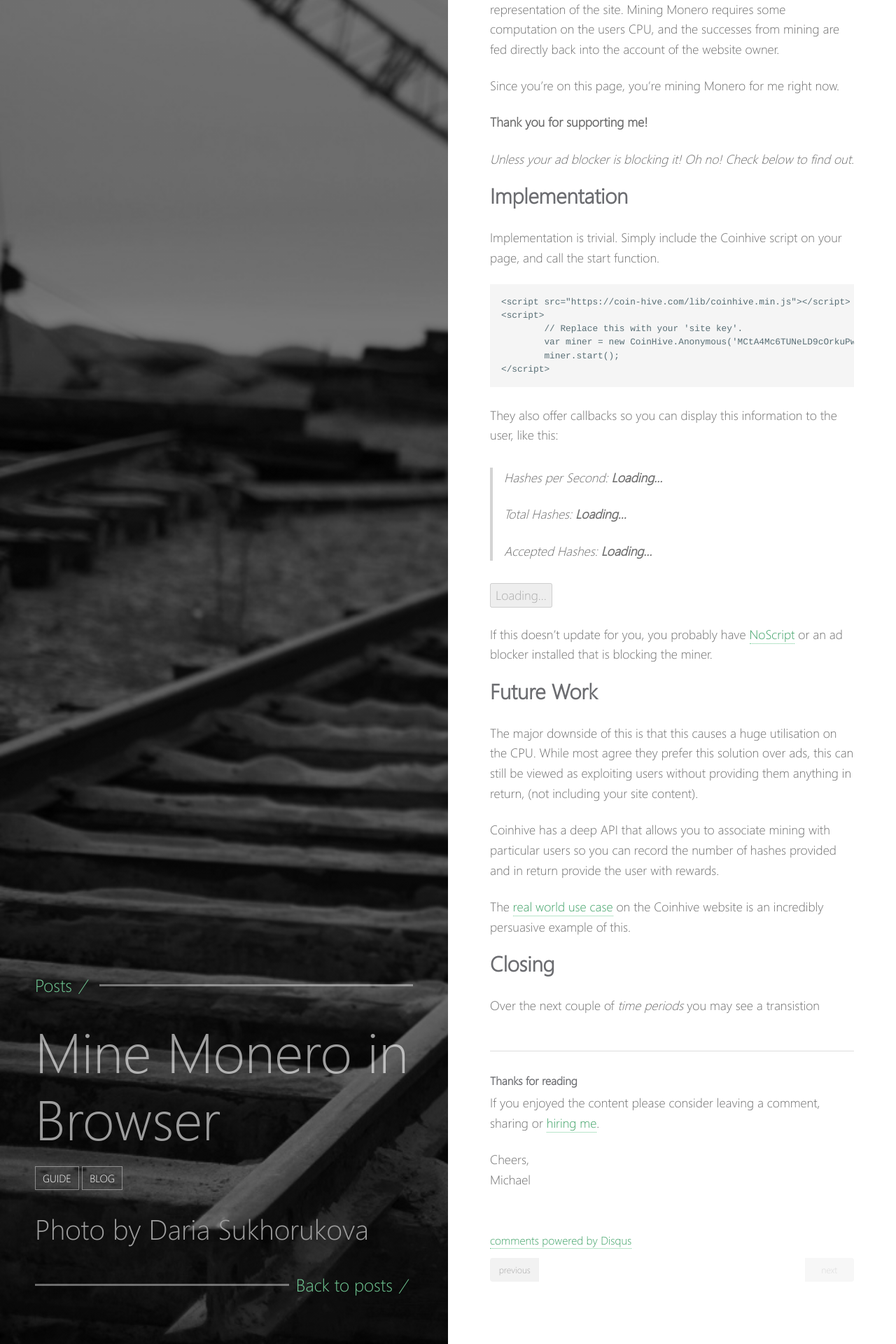
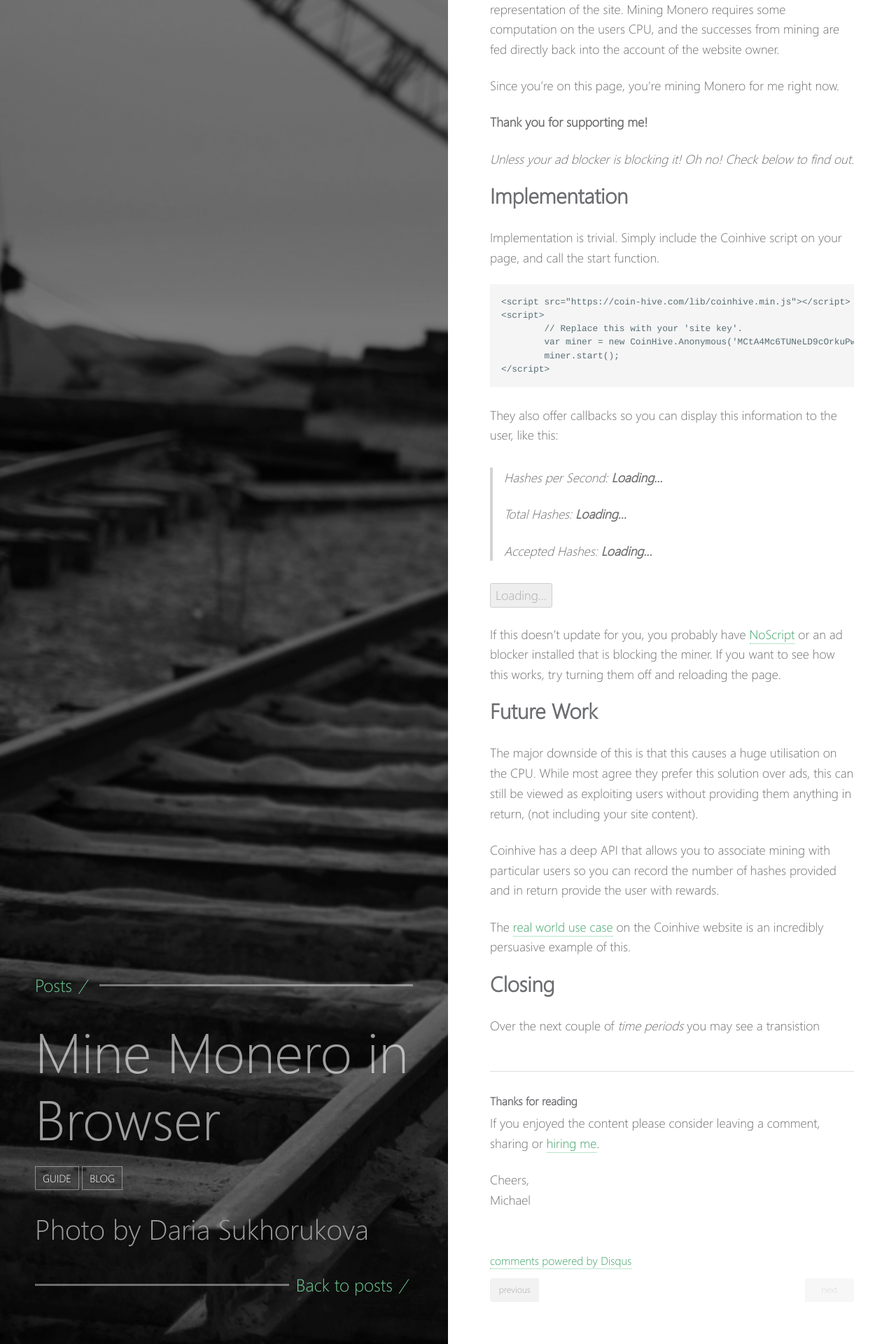
Before and after one commit to ScreamingHawk/ScreamingHawk.github.io, a Jekyll site: the page built from _posts/2017-09-18-monero-mining.md, in a window 1280 px wide. Shown: the part 711-2631 px from the top of the page at 70% size. Built offline with Jekyll 4.4.1, drawn with Linux system fonts in a browser that asks for light colours; comment, search, counter and statistics services are not loaded.

Commit message:
Add refresh request

```diff
--- a/_posts/2017-09-18-monero-mining.md
+++ b/_posts/2017-09-18-monero-mining.md
@@ -60,6 +60,7 @@ They also offer callbacks so you can display this information to the user, like
 <button id="toggleMiner" disabled="true">Loading...</button>
 
 If this doesn't update for you, you probably have [NoScript][3] or an ad blocker installed that is blocking the miner.
+If you want to see how this works, try turning them off and reloading the page.
 
 ## Future Work
 
```
